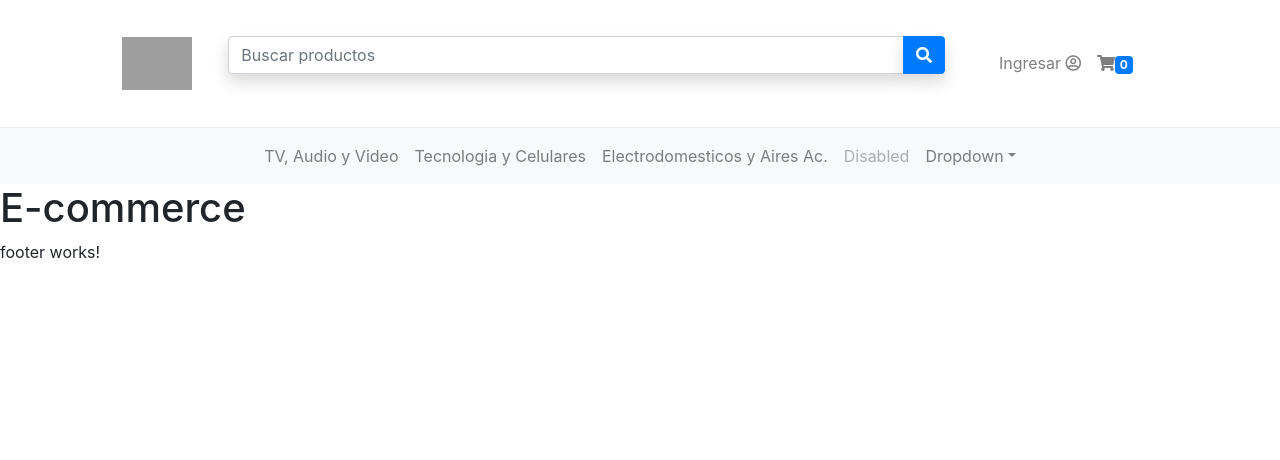
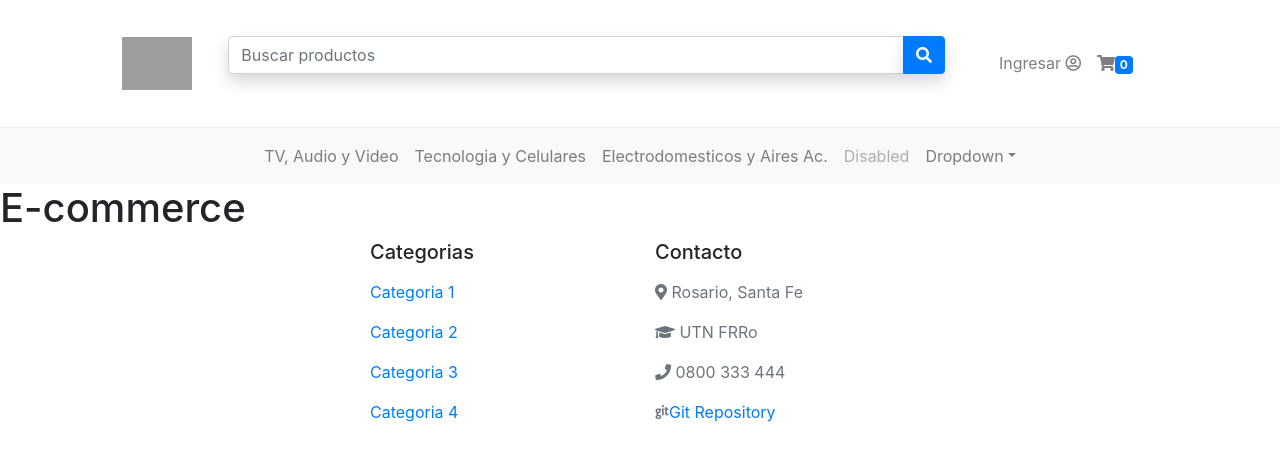
Before and after one commit to andresm96/ttads-ecommerce, an Angular app in the folder Frontend/: page / in a window 1280 px wide. Shown: the top 460 px of the page. Built offline with nearby package versions, Linux system fonts and the light colour scheme; grey boxes are pictures that could not be loaded.

Commit message:
trabajando en footer

```diff
--- a/Frontend/src/app/footer/footer.component.html
+++ b/Frontend/src/app/footer/footer.component.html
@@ -1,3 +1,38 @@
-<p>
-  footer works!
-</p>
+<footer class="footer">
+  <section>
+      <div class="container">
+          <div class="row">
+            <div class="col-md-3 offset-md-3">
+              <h5>Categorias</h5>
+              <ul class="navbar-nav">
+                  <li class="nav-item">
+                    <a class="nav-link" href="#">Categoria 1</a>
+                  </li>
+                  <li class="nav-item">
+                    <a class="nav-link" href="#">Categoria 2</a>
+                  </li>
+                  <li class="nav-item">
+                    <a class="nav-link" href="#">Categoria 3</a>
+                  </li>
+                  <li class="nav-item">
+                    <a class="nav-link" href="#">Categoria 4</a>
+                  </li>
+              </ul>
+            </div>
+            <div class="col-md-3">
+              <h5>Contacto</h5>
+              <address>
+                  <ul class="navbar-nav text-muted">
+                    <li class="nav-link"> <i class="fas fa-map-marker-alt"></i> Rosario, Santa Fe</li>
+                    <li class="nav-link"> <i class="fas fa-graduation-cap"></i> UTN FRRo</li>
+                    <li class="nav-link"> <i class="fas fa-phone"></i> 0800 333 444</li>
+                    <li class="nav-link"> <i class="fab fa-git"></i> <a href="https://github.com/andresm96/ttads-ecommerce">Git Repository</a></li>
+                  </ul>
+                </address>
+            </div>
+
+          </div>
+        </div>
+  </section>
+
+</footer>
```
